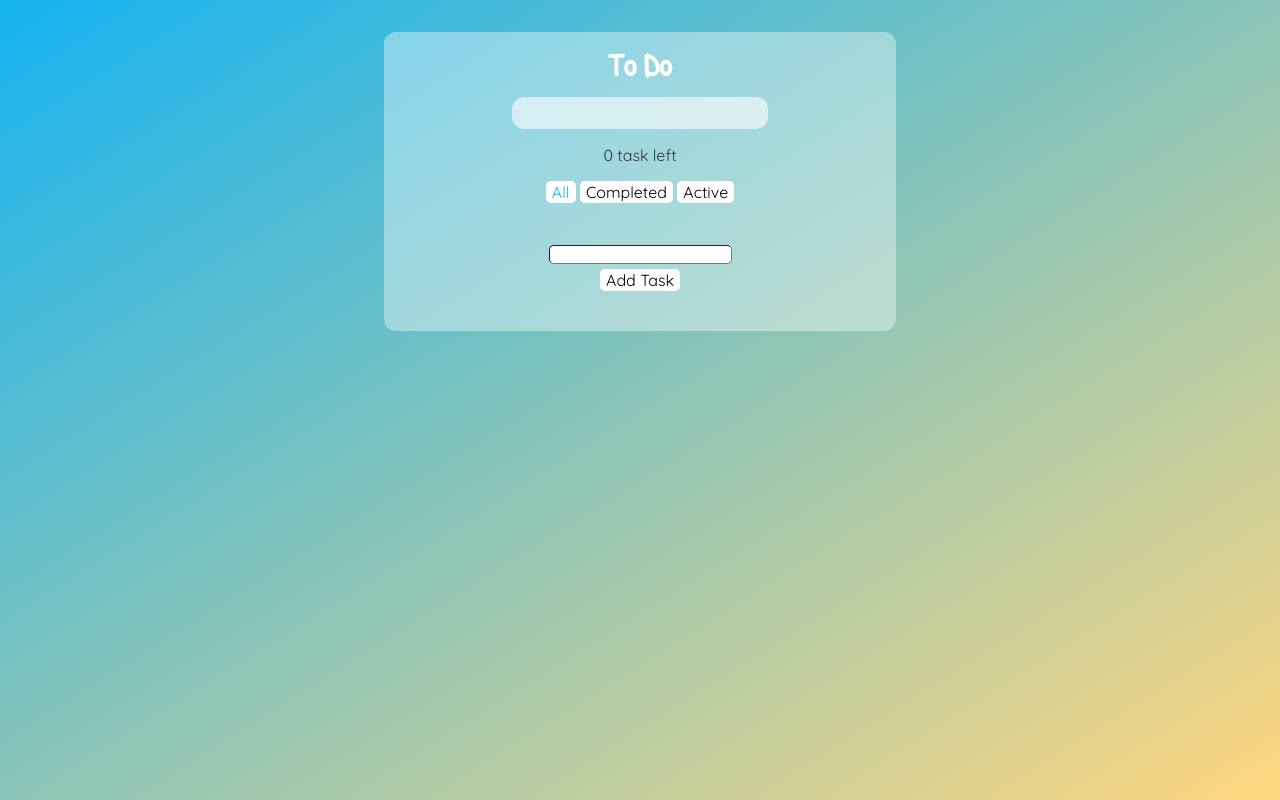
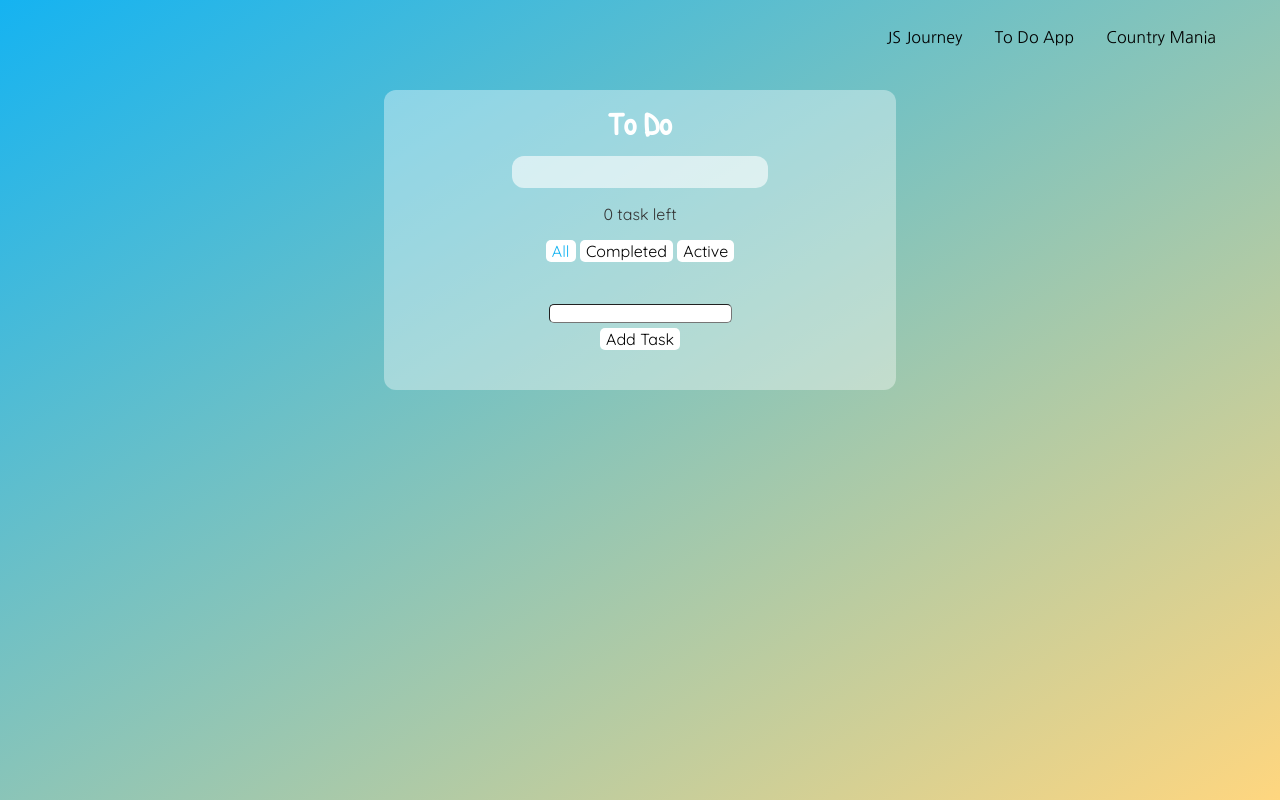
Before and after one commit to lea19019/JS-Notes, a website: page TodoApp/index.html in a window 1280 px wide. Drawn offline with Linux system fonts and the light colour scheme; files that its build step writes are made by us from their sources; a web font is replaced by a local one.

Commit message:
Update index.html

```diff
--- a/TodoApp/index.html
+++ b/TodoApp/index.html
@@ -6,8 +6,8 @@
     <meta http-equiv="X-UA-Compatible" content="IE=edge">
     <meta name="viewport" content="width=device-width, initial-scale=1.0">
     <link rel="stylesheet" href="styles.css">
-    <link rel="stylesheet" href="/JS-Journey/css/navStyles.css">
-    <script type="module" src="/JS-Journey/js/nav.js"></script>
+    <link rel="stylesheet" href="/css/navStyles.css">
+    <script type="module" src="/js/nav.js"></script>
     <title>To Do App</title>
 </head>
 
```
